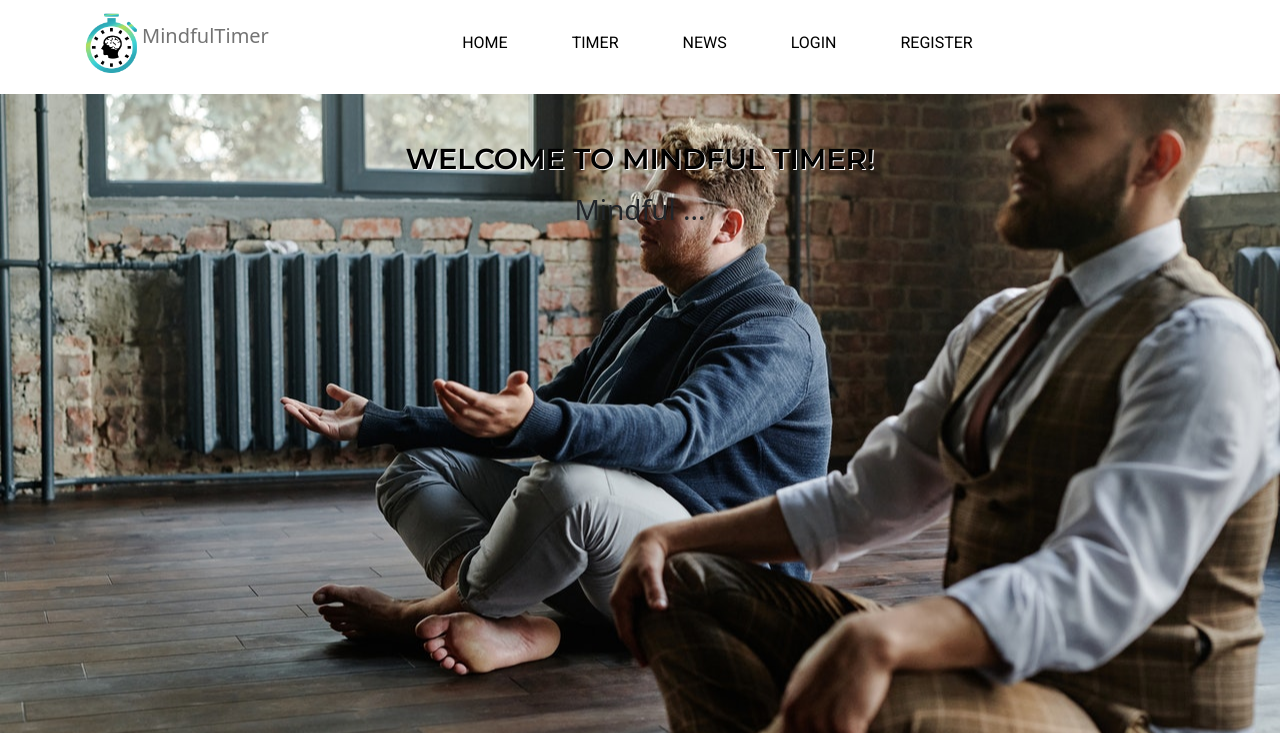
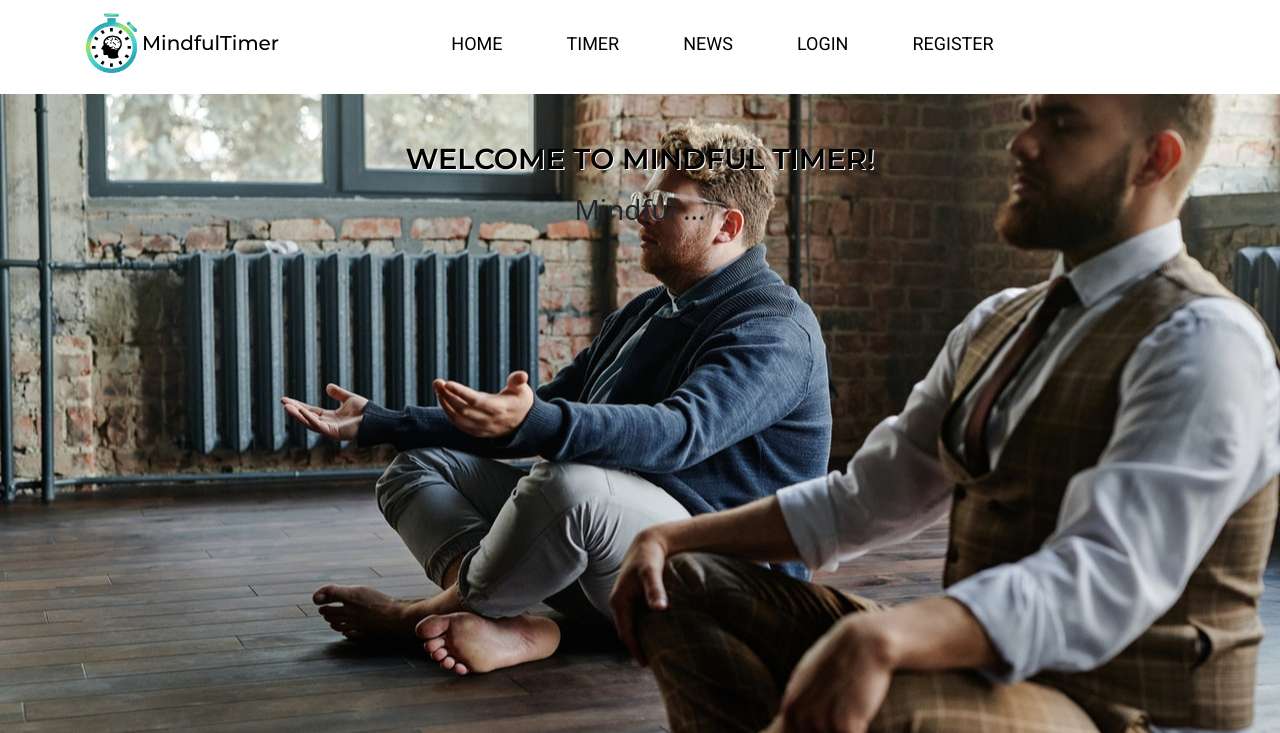
Before and after one commit to kuzGo/January-2022-Hackathon, a Flask app: template templates/index.html in a window 1280 px wide. Shown: the top 733 px of the page. Run offline with Flask 2, Linux system fonts and the light colour scheme; the template is opened without the code that fills it, so the values that code supplies are empty; the visitor is signed in with stand-in values (Sample User, id 1); parts of the project's set-up code (start-up, migrations or seed data) failed here and were passed over; some libraries are stand-ins or nearby versions.

Commit message:
Move navbar collapse links to right side for better visibility

```diff
--- a/static/css/styles.css
+++ b/static/css/styles.css
@@ -12,13 +12,25 @@
 /* Navbar */
 
 .navbar-light .navbar-nav .nav-link {
-  color: #000;
+  color: #000000;
   font-family: 'Roboto', sans-serif;
+}
+
+.navbar-nav {
+  font-size: 1.125rem;
+  text-align: right;
 }
 
 #brand-logo {
   width: 60px;
   height: 60px;
+}
+
+span.navbar-text {
+  margin: auto;
+  color: #000000 !important;
+  font-family: 'Montserrat', sans-serif;
+  font-weight: 500;
 }
 
 /* Hero image */
--- a/templates/flask_user_layout.html
+++ b/templates/flask_user_layout.html
@@ -81,7 +81,7 @@
                                 </li>
                             {% endif %}
                             {% if user!="guest" %}
-                                <li class="nav-item text-uppercase d-lg-none">
+                                <li class="nav-item text-uppercase d-lg-none pe-5">
                                     <a class="nav-link admin-user-mobile" href="#">
                                         Logout
                                     </a>
```
